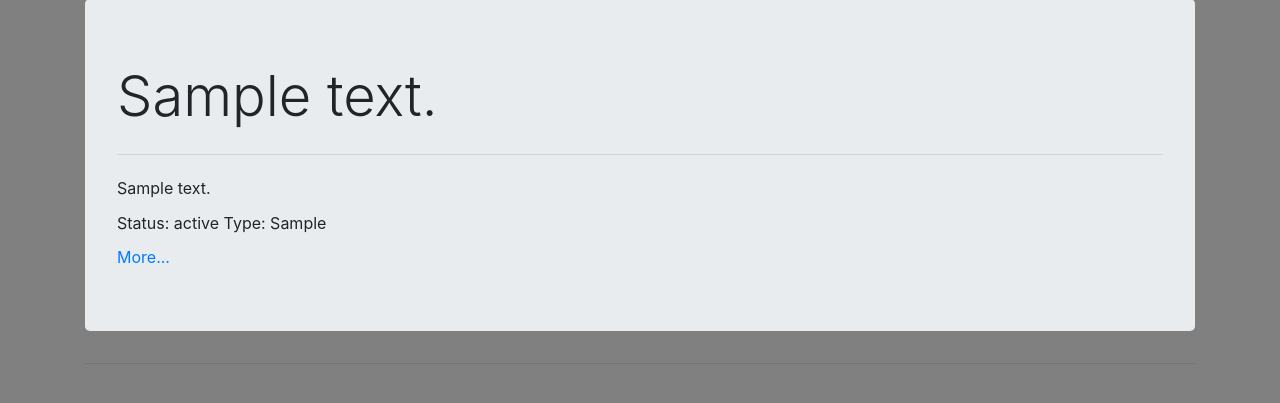
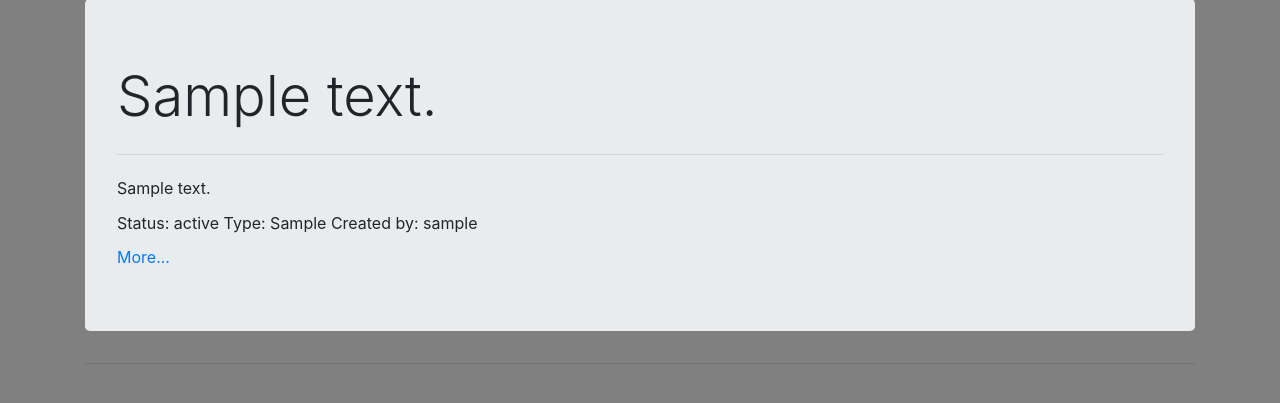
Before and after one commit to samatuulu/python_group_3_homework_49_bektursun_samatbek_uulu, a Django app: page / in a window 1280 px wide. Shown: the part 132-535 px from the top of the page. Run offline with Django 3.2, Linux system fonts and the light colour scheme; tables that the repository leaves empty hold one stand-in row (values such as "Sample post"); parts of the project's set-up code (start-up, migrations or seed data) failed here and were passed over; some libraries are stand-ins or nearby versions.

Commit message:
User can create task without specifying created_by.

```diff
--- a/source/issuetracker/forms.py
+++ b/source/issuetracker/forms.py
@@ -6,7 +6,7 @@ from issuetracker.models import Status, Type, Task, Project
 class TaskForm(forms.ModelForm):
     class Meta:
         model = Task
-        exclude = ['created_at']
+        exclude = ['created_at', 'created_by']
         help_texts = {
             'summary': 'A little words about the task',
             'description': 'Give more information about the task (optional)'
--- a/source/issuetracker/templates/task/index.html
+++ b/source/issuetracker/templates/task/index.html
@@ -13,11 +13,13 @@
     <hr/>
     {% for task in tasks %}
     <div class="jumbotron">
-        <h1 class="display-4">{{ task.summary}}</h1>
+        <h1 class="display-4">{{ task.summary }}</h1>
         <hr class="my-4">
         <p>{{ task.description }}</p>
         <p>Status: {{ task.status }}
-        Type: {{ task.type }}</p>
+        Type: {{ task.type }}
+        Created by: {{ task.created_by }}</p>
+
         <a href="{% url 'issuetracker:task_detail' task.pk %}">More...</a>
         <form method="get" action="{% url 'issuetracker:task_delete' task.pk %}">
 
--- a/source/issuetracker/views/task_views.py
+++ b/source/issuetracker/views/task_views.py
@@ -51,10 +51,13 @@ class TaskCreateView(UserCheck, CreateView):
     form_class = TaskForm
 
     def form_valid(self, form):
+        self.object = form.save(commit=False)
+        self.object.created_by = self.request.user
         project_pk = self.request.POST.get('project')
         checker = self.checker(project_pk, self.request.user)
         if checker:
             return super().form_valid(form)
+        self.object.save()
         return render(self.request, 'task/error_user.html')
 
     def get_success_url(self):
```
